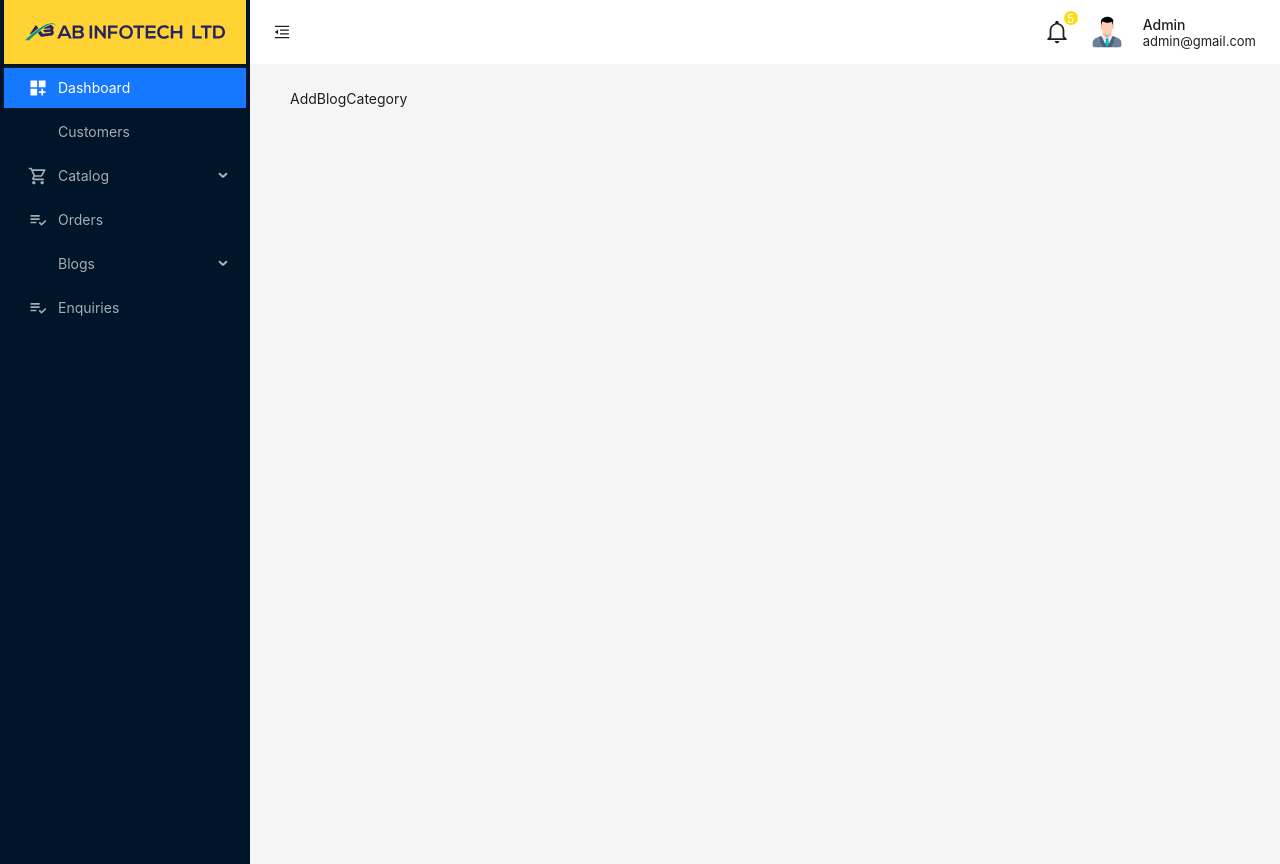
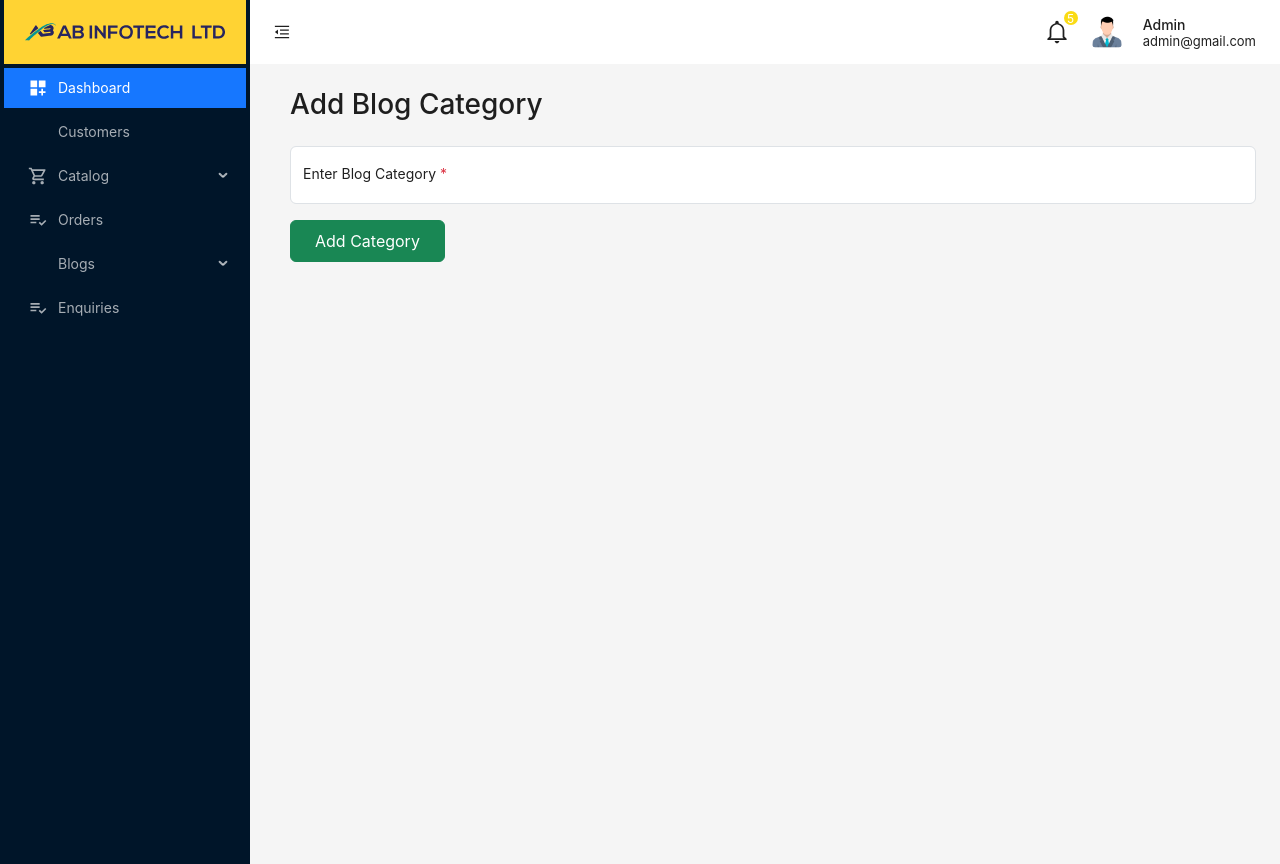
Before and after one commit to sulaimanbiswas/digitic-ecommerce-admin, a React (Vite) app: page /admin/add-blog-category in a window 1280 px wide. Built offline with nearby package versions, Linux system fonts and the light colour scheme; some icons are missing.

Commit message:
add blog category, product category, color and brand added

```diff
--- a/src/pages/blog/AddBlogCategory.jsx
+++ b/src/pages/blog/AddBlogCategory.jsx
@@ -1,5 +1,24 @@
+import CustomInput from "../../components/CustomInput";
+
 const AddBlogCategory = () => {
-  return <div>AddBlogCategory</div>;
+  return (
+    <div>
+      <h3 className="mb-4">Add Blog Category</h3>
+      <div className="">
+        <form action="" method="get" className="d-flex flex-column">
+          <CustomInput
+            type={"text"}
+            label={"Enter Blog Category"}
+            i_id={"title"}
+            required={true}
+          />
+          <div className="">
+            <button className="btn btn-success py-2 px-4">Add Category</button>
+          </div>
+        </form>
+      </div>
+    </div>
+  );
 };
 
 export default AddBlogCategory;
--- a/src/pages/catalog/brand/AddBrand.jsx
+++ b/src/pages/catalog/brand/AddBrand.jsx
@@ -1,5 +1,24 @@
+import CustomInput from "../../../components/CustomInput";
+
 const AddBrand = () => {
-  return <div>AddBrand</div>;
+  return (
+    <div>
+      <h3 className="mb-4">Add Brand</h3>
+      <div className="">
+        <form action="" method="get" className="d-flex flex-column">
+          <CustomInput
+            type={"text"}
+            label={"Enter Brand"}
+            i_id={"title"}
+            required={true}
+          />
+          <div className="">
+            <button className="btn btn-success py-2 px-4">Add Brand</button>
+          </div>
+        </form>
+      </div>
+    </div>
+  );
 };
 
 export default AddBrand;
--- a/src/pages/catalog/category/AddCategory.jsx
+++ b/src/pages/catalog/category/AddCategory.jsx
@@ -1,5 +1,24 @@
+import CustomInput from "../../../components/CustomInput";
+
 const AddCategory = () => {
-  return <div>AddCategory</div>;
+  return (
+    <div>
+      <h3 className="mb-4">Add Category</h3>
+      <div className="">
+        <form action="" method="get" className="d-flex flex-column">
+          <CustomInput
+            type={"text"}
+            label={"Enter Category"}
+            i_id={"title"}
+            required={true}
+          />
+          <div className="">
+            <button className="btn btn-success py-2 px-4">Add Category</button>
+          </div>
+        </form>
+      </div>
+    </div>
+  );
 };
 
 export default AddCategory;
--- a/src/pages/catalog/color/AddColor.jsx
+++ b/src/pages/catalog/color/AddColor.jsx
@@ -1,5 +1,24 @@
+import CustomInput from "../../../components/CustomInput";
+
 const AddColor = () => {
-  return <div>AddColor</div>;
+  return (
+    <div>
+      <h3 className="mb-4">Add Color</h3>
+      <div className="">
+        <form action="" method="get" className="d-flex flex-column">
+          <CustomInput
+            type={"color"}
+            label={"Enter Color"}
+            i_id={"title"}
+            required={true}
+          />
+          <div className="">
+            <button className="btn btn-success py-2 px-4">Add Color</button>
+          </div>
+        </form>
+      </div>
+    </div>
+  );
 };
 
 export default AddColor;
```
